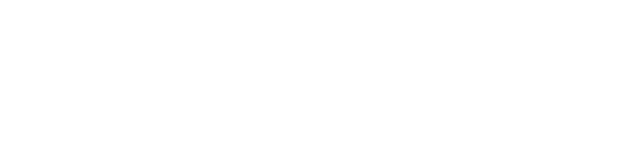
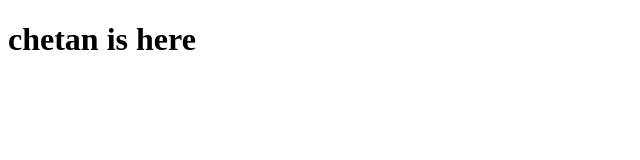
Before and after one commit to ChEtAN09876/prac_1, a plain HTML site: page index.html in a window 1280 px wide. Shown: the whole page, without its empty margins (0-640 px from the left). Drawn offline with Linux system fonts and the light colour scheme.

Commit message:
i am adding chetna in index file

```diff
--- a/index.html
+++ b/index.html
@@ -6,6 +6,6 @@
     <title>Document</title>
 </head>
 <body>
-
+    <h1>chetan is here</h1>
 </body>
 </html>
```
